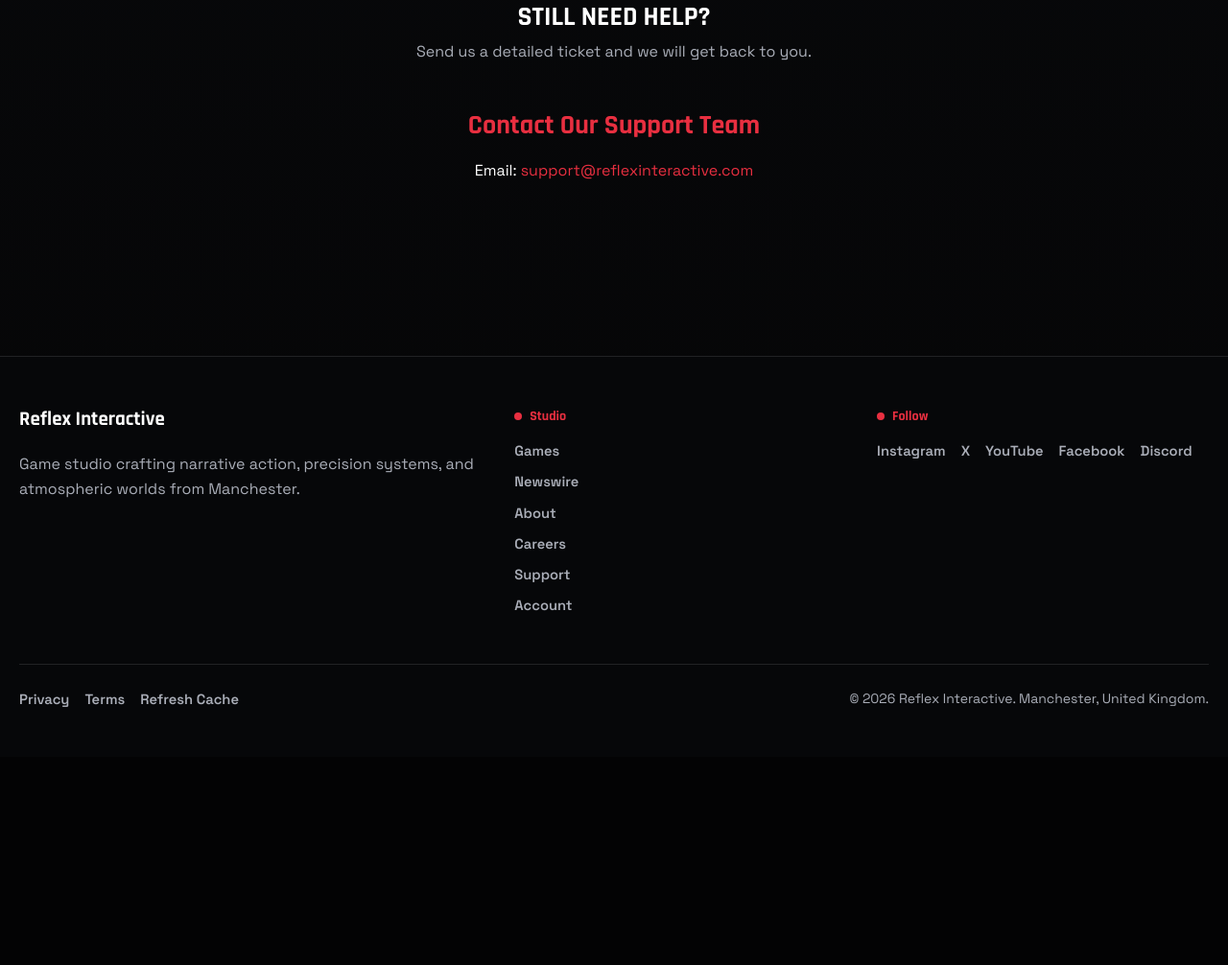
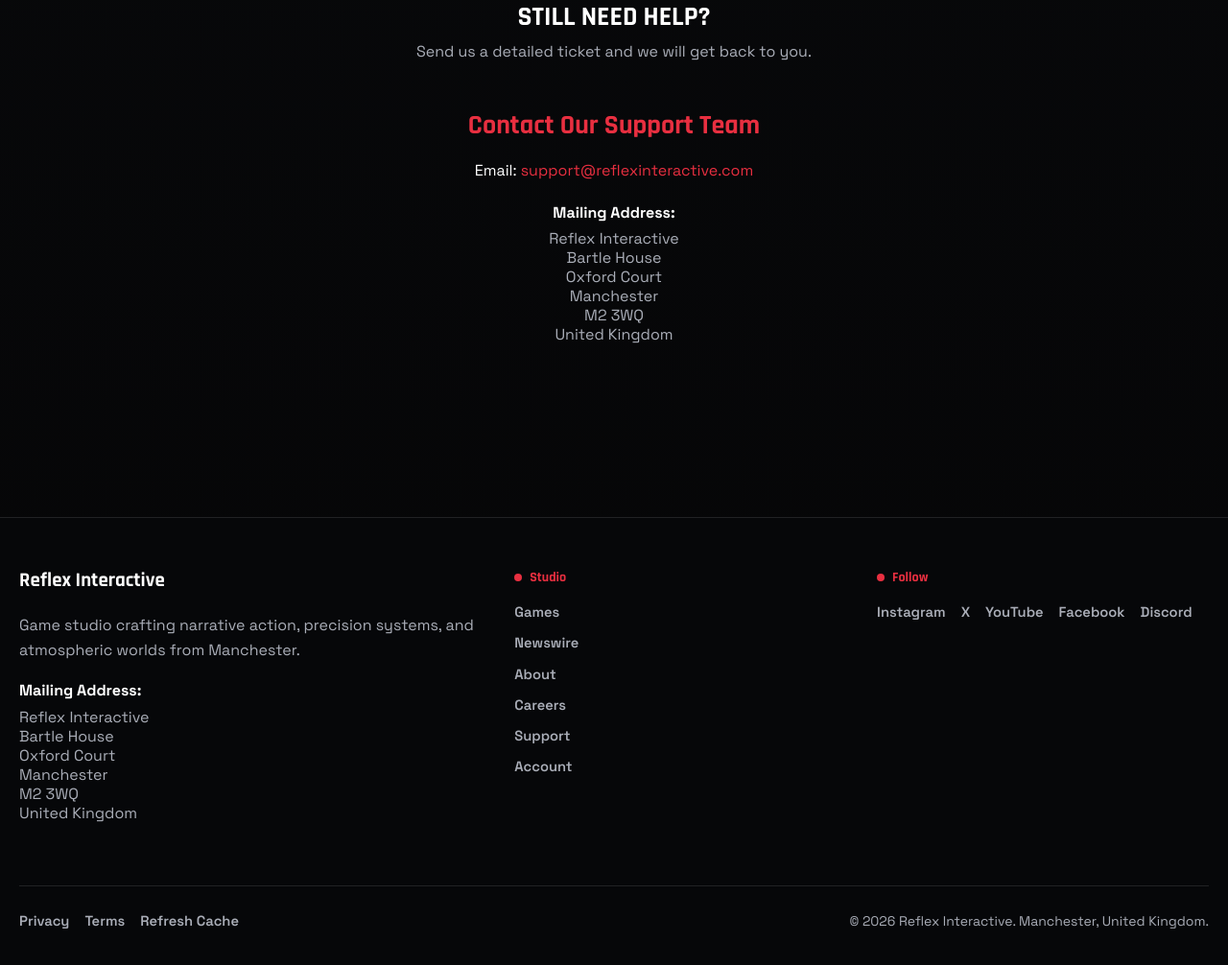
Before and after one commit to ryanduncuft/Reflex-Interactive-Website, a plain HTML site: page support.html in a window 1280 px wide. Shown: the part 975-1981 px from the top of the page at 96% size. Before the commit the page ends 1764 px from the top, so only its background shows below. Drawn offline with nearby package versions, Linux system fonts and the light colour scheme; no server answers.

```diff
--- a/components/footer.html
+++ b/components/footer.html
@@ -7,6 +7,15 @@
                 </a>
                 <p class="text-muted mb-0">
                     Game studio crafting narrative action, precision systems, and atmospheric worlds from Manchester.
+                </p>
+                <p class="mt-3 mb-1"><strong>Mailing Address:</strong></p>
+                <p class="text-muted lh-sm">
+                    Reflex Interactive<br>
+                    Bartle House<br>
+                    Oxford Court<br>
+                    Manchester<br>
+                    M2 3WQ<br>
+                    United Kingdom
                 </p>
             </div>
 
--- a/support.html
+++ b/support.html
@@ -66,7 +66,7 @@
         "name": "Reflex Interactive",
         "address": {
           "@type": "PostalAddress",
-          "streetAddress": "Bartle House, 9 Oxford Court",
+          "streetAddress": "Bartle House, Oxford Court",
           "addressLocality": "Manchester",
           "postalCode": "M2 3WQ",
           "addressCountry": "GB"
@@ -158,6 +158,15 @@
                         <div class="mb-5 reveal-on-scroll">
                             <h2 class="h3 fw-bold mb-3 text-danger">Contact Our Support Team</h2>
                             <p class="mt-2">Email: <a class="text-danger text-decoration-none" href="mailto:support@reflexinteractive.com">support@reflexinteractive.com</a></p>
+                            <p class="mt-3 mb-1"><strong>Mailing Address:</strong></p>
+                            <p class="text-muted lh-sm">
+                                Reflex Interactive<br>
+                                Bartle House<br>
+                                Oxford Court<br>
+                                Manchester<br>
+                                M2 3WQ<br>
+                                United Kingdom
+                            </p>
                         </div>
                     </div>
                 </div>
```
Also changed, not shown: about.html (+1 -1 lines), careers.html (+1 -1 lines), game-details.html (+1 -1 lines), index.html (+1 -1 lines), newswire-details.html (+1 -1 lines), privacy.html (+1 -1 lines), tos.html (+1 -1 lines).
